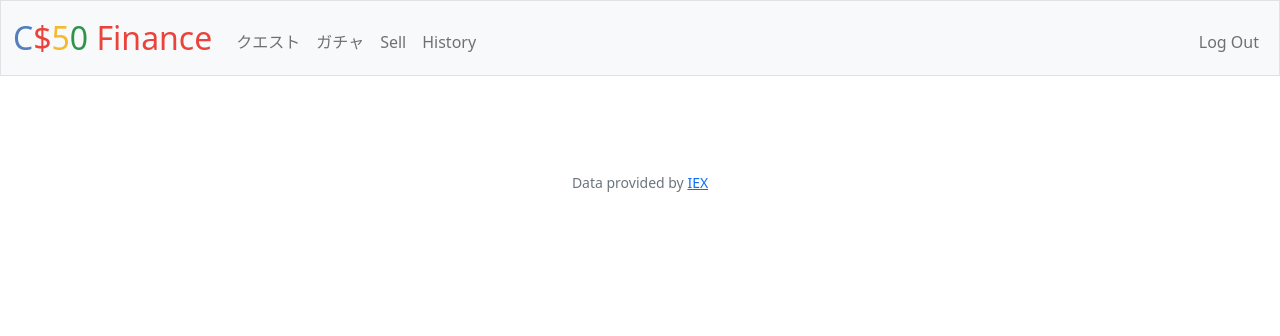
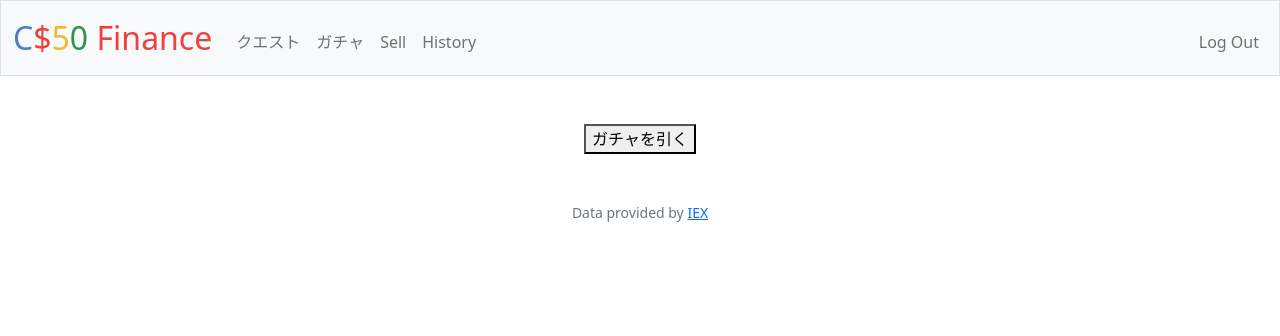
Before and after one commit to 20fi111/sanpo_quest, a Flask app: page /gacha in a window 1280 px wide. Shown: the top 336 px of the page. Run offline with Flask 2, Linux system fonts and the light colour scheme; a user stored in the database is signed in.

Commit message:
Tue, Mar 7, 2023, 1:46 AM +09:00

```diff
--- a/src/templates/gacha.html
+++ b/src/templates/gacha.html
@@ -15,6 +15,6 @@
 </style>
 
 
-        <form method="POST" action="result.html">
+    <button onclick="location.href='/run_python'">ガチャを引く</button>
 
 {% endblock %}
```
